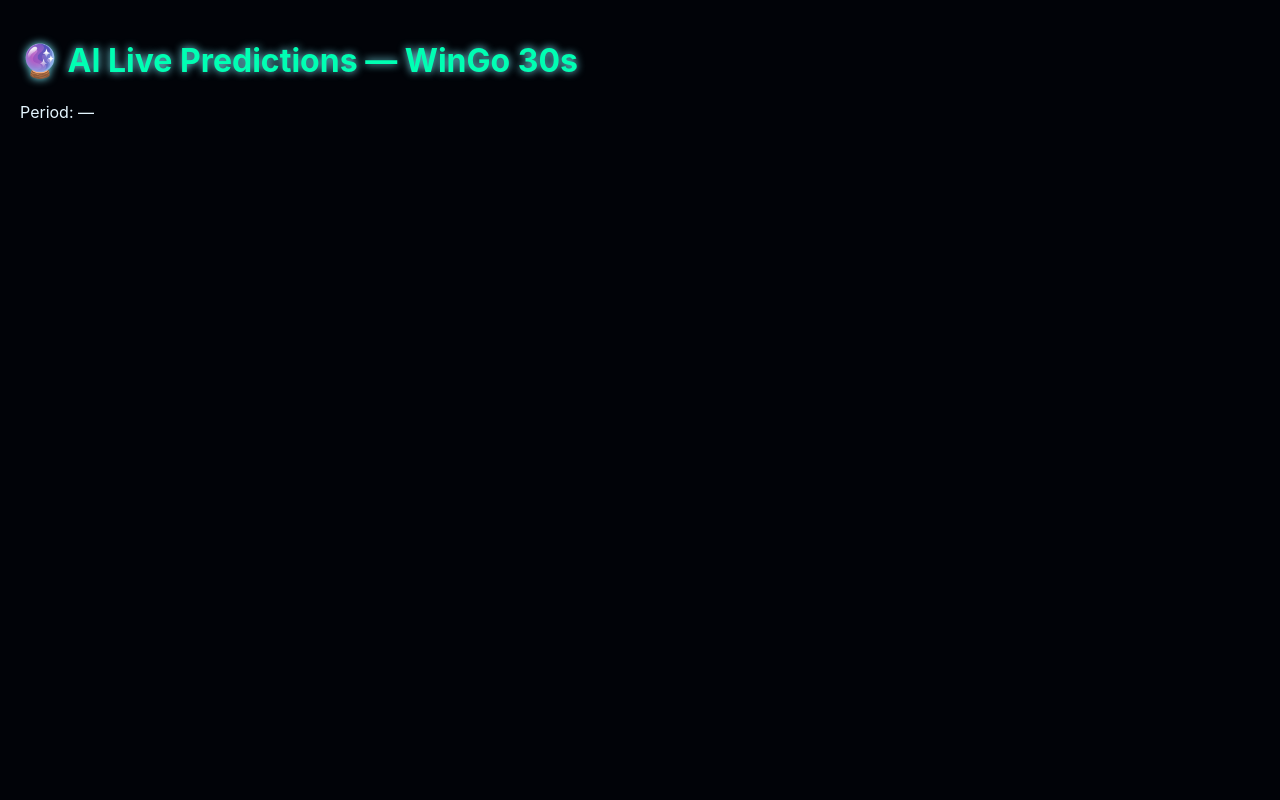
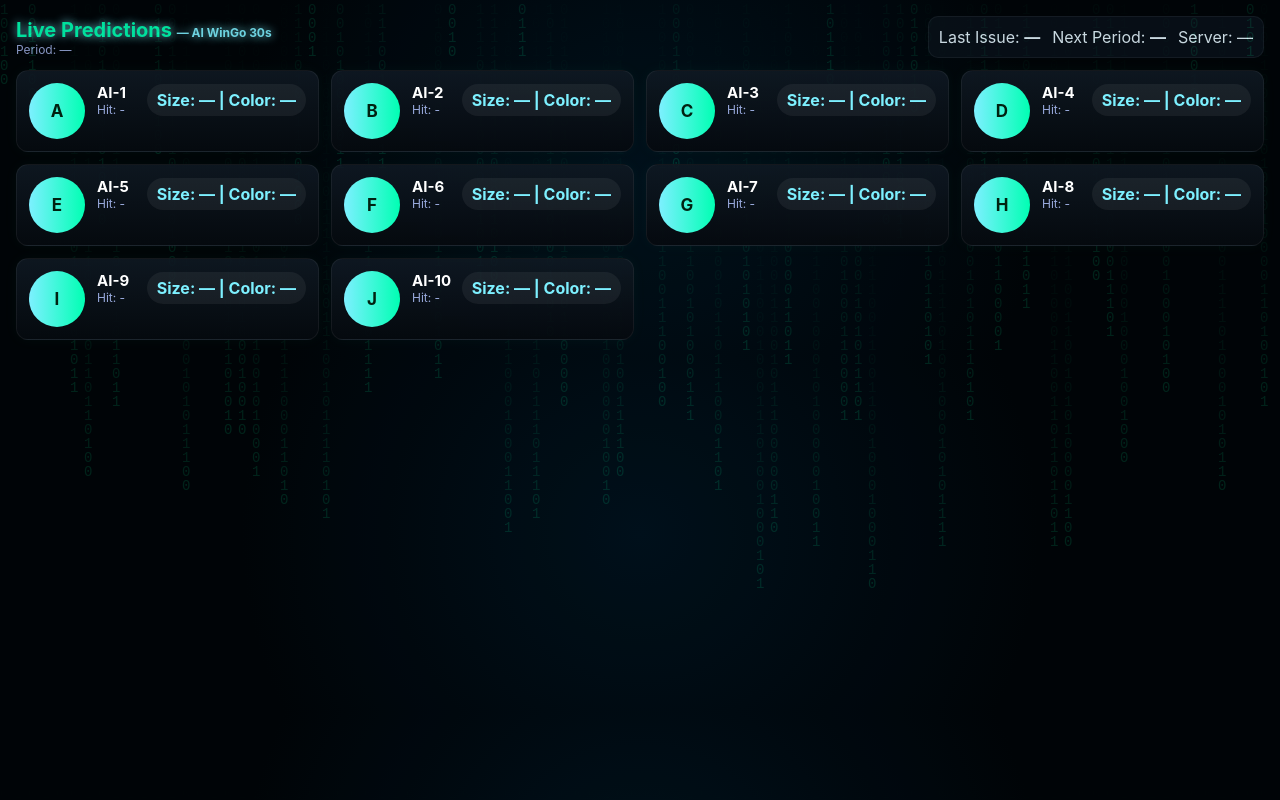
Before and after one commit to Pawan1020442277/Jalvagame, a website: page public/index.html in a window 1280 px wide. Drawn offline with Linux system fonts and the light colour scheme; no server answers.

Commit message:
Update index.html

```diff
--- a/public/index.html
+++ b/public/index.html
@@ -3,52 +3,131 @@
 <head>
 <meta charset="utf-8" />
 <meta name="viewport" content="width=device-width,initial-scale=1" />
-<title>Live AI Prediction — WinGo_30S</title>
+<title>Live Predictions — AI WinGo (Hacker UI)</title>
 <style>
-body{margin:0;padding:20px;background:#010308;color:#e5f6ff;font-family:"Inter",sans-serif;}
-h1{color:#00ffb3;text-shadow:0 0 8px #7df0ff;}
-.grid{display:grid;grid-template-columns:repeat(auto-fill,minmax(250px,1fr));gap:12px;margin-top:16px;}
-.card{background:rgba(10,20,30,0.85);border-radius:12px;padding:14px;box-shadow:0 0 10px rgba(0,255,180,0.2);}
-.name{font-size:18px;font-weight:700;color:#fff;}
-.badge{margin-top:6px;padding:6px 10px;border-radius:8px;background:rgba(255,255,255,0.1);font-weight:600;}
+  :root{
+    --bg:#010308; --panel:rgba(10,20,30,0.85); --muted:#e5f6ff; --neon:#00ffb3; --neon2:#7df0ff;
+    --accent:#00e5ff; --card-bg:linear-gradient(180deg, rgba(15,25,35,0.9), rgba(5,10,15,0.95));
+    --glass-border: rgba(255,255,255,0.06);
+  }
+  *{box-sizing:border-box;font-family:"Inter",system-ui;color:var(--muted);}
+  body{margin:0;background:radial-gradient(circle at center,#00131f 0%,#000509 60%);padding:16px;}
+  canvas#matrix{position:fixed;inset:0;z-index:0;pointer-events:none;opacity:0.12;}
+  .topbar{display:flex;justify-content:space-between;align-items:center;margin-bottom:12px;}
+  h1{font-size:20px;margin:0;color:var(--neon);text-shadow:0 0 10px var(--neon2);}
+  .meta{display:flex;gap:12px;background:var(--panel);padding:10px;border-radius:10px;border:1px solid var(--glass-border);}
+  .grid{display:grid;grid-template-columns:repeat(auto-fill,minmax(260px,1fr));gap:12px;margin-top:12px;z-index:2;position:relative;}
+  .card{background:var(--card-bg);border-radius:12px;padding:12px;display:flex;gap:12px;border:1px solid var(--glass-border);box-shadow:0 0 15px rgba(0,255,180,0.04);position:relative;transition:transform .15s;}
+  .card.win{box-shadow:0 8px 40px rgba(0,200,120,0.08);transform:translateY(-4px);}
+  .avatar{width:56px;height:56px;border-radius:50%;display:flex;align-items:center;justify-content:center;font-weight:bold;font-size:17px;background:linear-gradient(90deg,var(--neon2),var(--neon));color:#021;}
+  .name{font-weight:700;font-size:15px;color:#fff;}
+  .badge{padding:6px 10px;border-radius:999px;background:rgba(255,255,255,0.06);font-weight:700;color:var(--neon2);}
+  .small{font-size:12px;color:#9ad;}
+  .leaderboard{display:flex;align-items:center;gap:10px;background:rgba(0,255,156,0.06);padding:10px;border-radius:10px;margin-bottom:12px;}
+  .leader-avatar{width:44px;height:44px;border-radius:50%;background:var(--neon2);color:#021;font-weight:bold;display:flex;align-items:center;justify-content:center;}
+  .dot{display:inline-block;padding:6px 8px;border-radius:8px;background:rgba(255,255,255,0.03);margin-left:6px;}
+  .ok{color:#06d06d;font-weight:800}
+  .bad{color:#ff6b6b;font-weight:800}
 </style>
 </head>
 <body>
-<h1>🔮 AI Live Predictions — WinGo 30s</h1>
-<div id="period">Period: —</div>
-<div id="grid" class="grid"></div>
+<canvas id="matrix"></canvas>
+<div class="topbar">
+  <div>
+    <h1>Live Predictions <small style="font-size:12px;color:var(--neon2)">— AI WinGo 30s</small></h1>
+    <div class="small" id="periodInfo">Period: —</div>
+  </div>
+  <div class="meta">
+    <div>Last Issue: <strong id="lastIssue">—</strong></div>
+    <div>Next Period: <strong id="nextIssue">—</strong></div>
+    <div>Server: <span id="serverTime">—</span></div>
+  </div>
+</div>
+
+<div id="leader" class="leaderboard" style="display:none"></div>
+<div class="grid" id="listContainer"></div>
+
 <script>
-(async()=>{
-  const grid=document.getElementById("grid");
-  let current=null;
-  function createCard(ai){
-    const div=document.createElement("div");
-    div.className="card";
-    div.innerHTML=`
-      <div class="name">${ai.name}</div>
-      <div class="badge" id="size-${ai.id}">Size: —</div>
-      <div class="badge" id="color-${ai.id}">Color: —</div>
-    `;
-    grid.appendChild(div);
+(() => {
+  // matrix bg
+  const canvas=document.getElementById('matrix'),ctx=canvas.getContext('2d');
+  let w=canvas.width=window.innerWidth,h=canvas.height=window.innerHeight;const fontSize=14,cols=Math.floor(w/fontSize);
+  const drops=Array(cols).fill(1),chars='01';
+  function draw(){ctx.fillStyle='rgba(0,0,0,0.08)';ctx.fillRect(0,0,w,h);ctx.fillStyle='#00ff9c';ctx.font=fontSize+'px monospace';for(let i=0;i<drops.length;i++){const text=chars[Math.floor(Math.random()*chars.length)];ctx.fillText(text,i*fontSize,drops[i]*fontSize);if(drops[i]*fontSize>h&&Math.random()>0.975)drops[i]=0;drops[i]++;}}setInterval(draw,50);
+  window.addEventListener('resize',()=>{w=canvas.width=window.innerWidth;h=canvas.height=window.innerHeight;});
+
+  const listContainer=document.getElementById('listContainer'), leader=document.getElementById('leader');
+  let state = { aiInfo: [], cachedHistory: [], pendingPredictions: null, lastSeenIssue: null };
+
+  function renderEmptyCards() {
+    listContainer.innerHTML='';
+    for (let i=1;i<=10;i++){
+      const d=document.createElement('div'); d.className='card'; d.id='card-'+i;
+      d.innerHTML=`<div class="avatar">${String.fromCharCode(64+i)}</div>
+        <div style="flex:1">
+          <div style="display:flex;justify-content:space-between;align-items:center">
+            <div><div class="name">AI-${i}</div><div class="small" id="acc-${i}">Hit: -</div></div>
+            <div id="pred-${i}" class="badge">Size: — | Color: —</div>
+          </div>
+          <div style="margin-top:8px" id="hist-${i}"></div>
+        </div>`;
+      listContainer.appendChild(d);
+    }
   }
-  async function updatePreds(){
-    const res=await fetch("/api/predict-all");
-    const j=await res.json();
-    const now=new Date();
-    const base=new Date(now.getFullYear(),now.getMonth(),now.getDate(),5,30,0);
-    const elapsed=Math.floor((now-base)/1000);
-    const next=Math.floor(elapsed/30)+1;
-    const period=`${now.getFullYear()}${String(now.getMonth()+1).padStart(2,"0")}${String(now.getDate()).padStart(2,"0")}${String(next).padStart(5,"0")}`;
-    document.getElementById("period").textContent="Period: "+period;
-    grid.innerHTML="";
-    j.AIs.forEach(ai=>{
-      createCard(ai);
-      document.getElementById(`size-${ai.id}`).textContent="Size: "+ai.last.size;
-      document.getElementById(`color-${ai.id}`).textContent="Color: "+ai.last.color;
-    });
+
+  function renderState() {
+    // header info
+    document.getElementById('serverTime').textContent = new Date(state.serverTime || Date.now()).toLocaleTimeString();
+    const lastIssue = state.cachedHistory && state.cachedHistory[0] ? state.cachedHistory[0].issue : '—';
+    document.getElementById('lastIssue').textContent = lastIssue;
+    // nextPeriod id from serverTime heuristic
+    document.getElementById('nextIssue').textContent = state.lastSeenIssue || '—';
+
+    // leaderboard
+    if (state.aiInfo && state.aiInfo.length) {
+      const sorted = state.aiInfo.slice().sort((a,b)=> (b.accuracy||0) - (a.accuracy||0));
+      leader.style.display='flex';
+      leader.innerHTML = `<div class="leader-avatar">${sorted[0].name[0]}</div><div><b>${sorted[0].name}</b> • ${sorted[0].accuracy||0}% Accuracy</div><div style="margin-left:12px">${sorted.slice(0,5).map(s=>`${s.name} ${s.accuracy||0}%`).join(' • ')}</div>`;
+    } else {
+      leader.style.display='none';
+    }
+
+    // cards
+    for (const ai of state.aiInfo) {
+      const id = ai.id;
+      const card = document.getElementById('card-'+id);
+      if (!card) continue;
+      const pred = ai.lastPrediction || { color: '—', size: '—' };
+      document.getElementById(`pred-${id}`).textContent = `Size: ${pred.size || '—'} | Color: ${pred.color || '—'}`;
+      document.getElementById(`acc-${id}`).textContent = `Hit: ${ai.accuracy ?? 0}% (W:${ai.wins} L:${ai.losses})`;
+      // history
+      const histEl = document.getElementById(`hist-${id}`);
+      histEl.innerHTML = (ai.history||[]).slice(0,10).map(x=> x ? '<span class="dot ok">🤑</span>' : '<span class="dot bad">🖕</span>').join(' ');
+      // lastResultCorrect highlight
+      if (ai.lastResultCorrect === true) card.classList.add('win'); else card.classList.remove('win');
+    }
   }
-  updatePreds();
-  setInterval(updatePreds,30000); // हर 30 सेकंड में नया prediction
+
+  async function fetchState() {
+    try {
+      const res = await fetch('/api/status');
+      const j = await res.json();
+      if (!j.success) return;
+      state.aiInfo = j.aiInfo;
+      state.cachedHistory = j.cachedHistory || [];
+      state.pendingPredictions = j.pendingPredictions || null;
+      state.lastSeenIssue = j.lastSeenIssue || null;
+      state.serverTime = j.serverTime || Date.now();
+      renderState();
+    } catch (e) { console.warn('status fetch err', e); }
+  }
+
+  // initial UI
+  renderEmptyCards();
+  // poll every 4s for snappy UI (server polls WinGo every 30s)
+  fetchState();
+  setInterval(fetchState, 4000);
+
 })();
 </script>
 </body>
```
